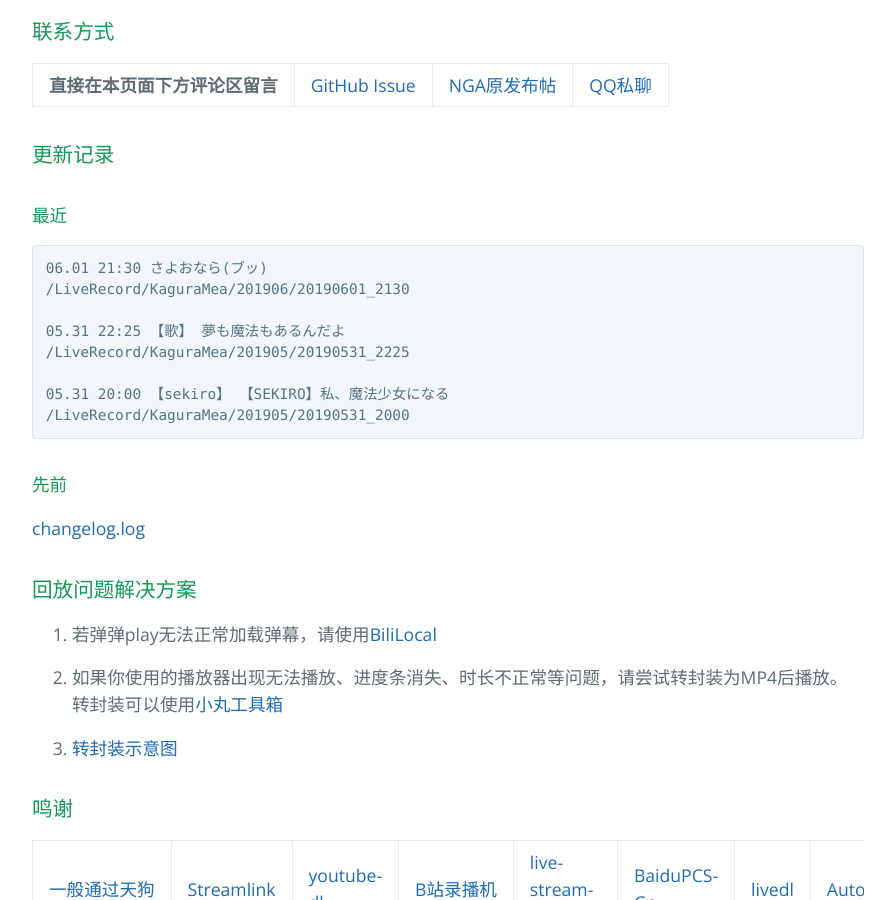
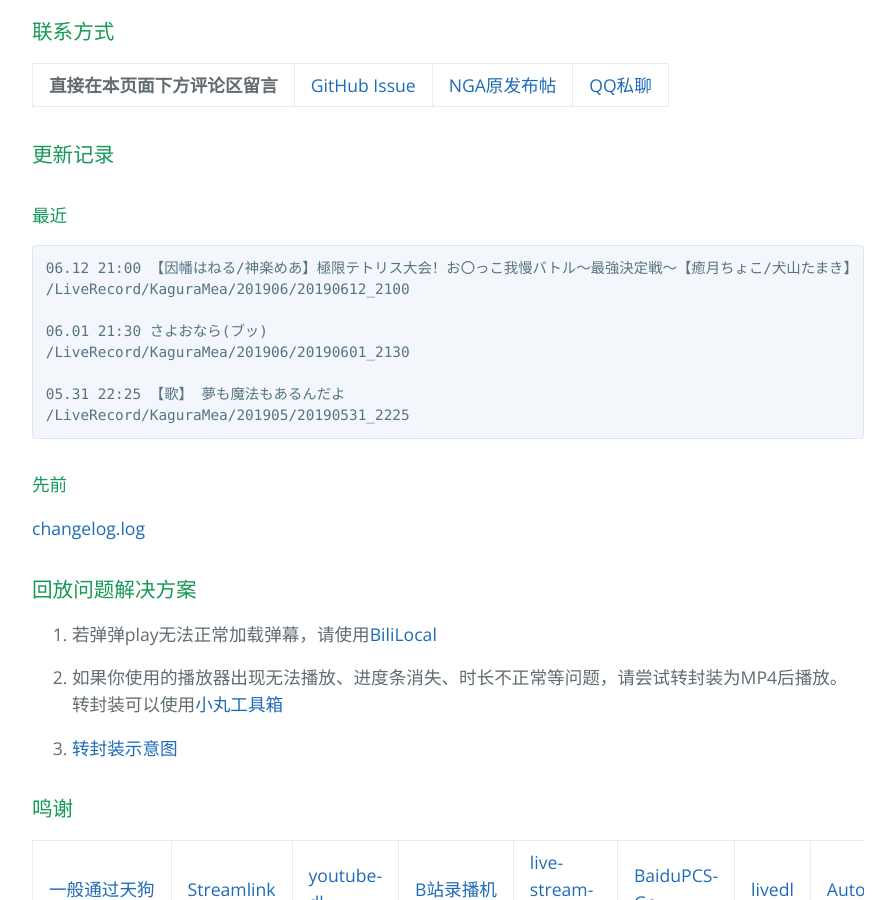
Before and after one commit to kaguramea-record/kaguramea-record.github.io, a Jekyll site: the page built from index.md, in a window 1280 px wide and 900 px high, scrolled down 1317 px. Shown: the whole window, without its empty margins (192-1087 px from the left). Built offline with Jekyll 4.4.1, drawn with Linux system fonts in a browser that asks for light colours; comment, search, counter and statistics services are not loaded.

Commit message:
Update 190612

````diff
--- a/index.md
+++ b/index.md
@@ -42,14 +42,14 @@ layout: default
 #### 最近
 
 ```
+06.12 21:00 【因幡はねる/神楽めあ】極限テトリス大会！お〇っこ我慢バトル～最強決定戦～【癒月ちょこ/犬山たまき】
+/LiveRecord/KaguraMea/201906/20190612_2100
+
 06.01 21:30 さよおなら(ブッ)
 /LiveRecord/KaguraMea/201906/20190601_2130
 
 05.31 22:25 【歌】 夢も魔法もあるんだよ
 /LiveRecord/KaguraMea/201905/20190531_2225
-
-05.31 20:00 【sekiro】 【SEKIRO】私、魔法少女になる
-/LiveRecord/KaguraMea/201905/20190531_2000
 ```
 
 #### 先前
````
Also changed, not shown: 1 other file.
